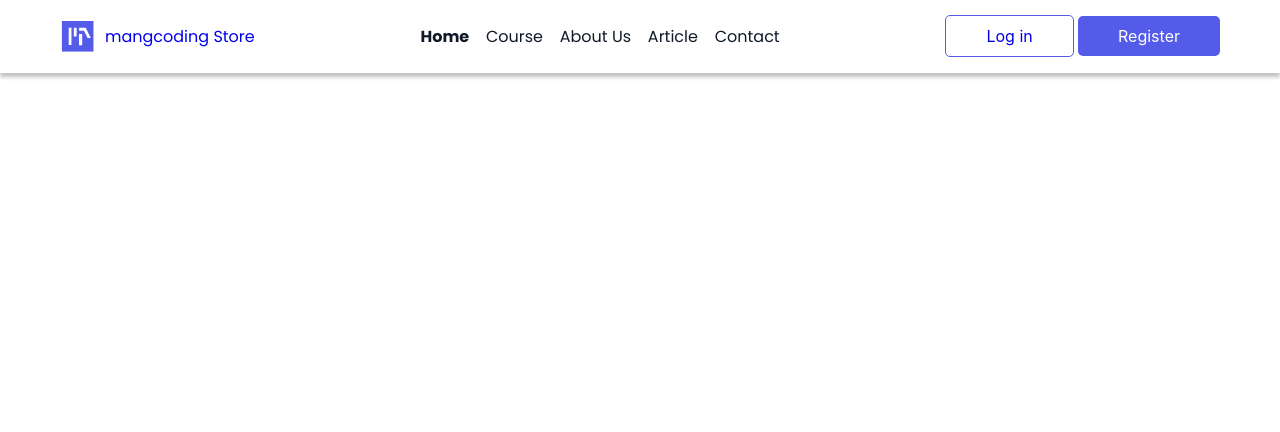
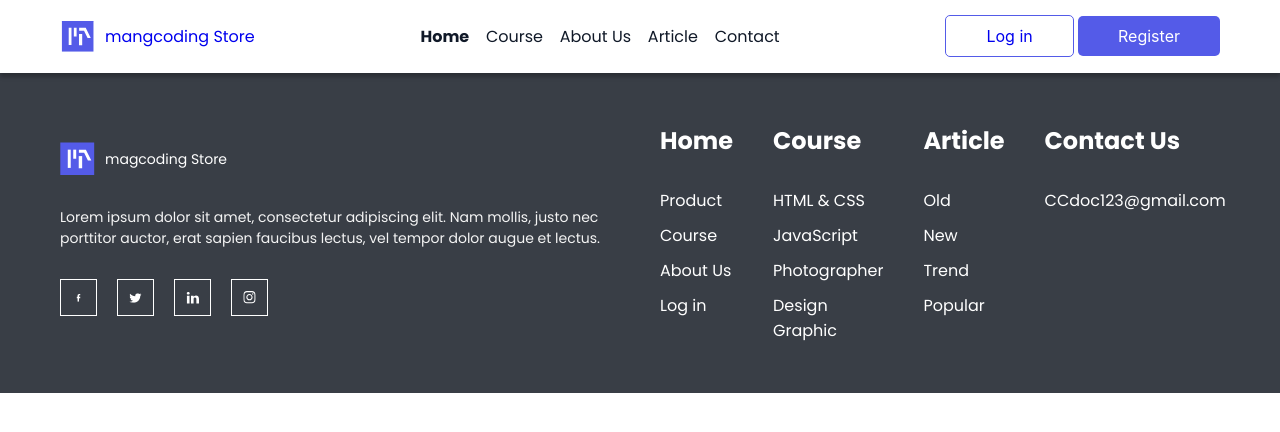
Before and after one commit to abedrajab95/Mangcoding-Store, a plain HTML site: page index.html in a window 1280 px wide. Shown: the top 432 px of the page. Drawn offline with Linux system fonts and the light colour scheme.

Commit message:
footer update

```diff
--- a/assets/css/main.css
+++ b/assets/css/main.css
@@ -38,3 +38,85 @@
     background-color: var(--mainColor);
     color: white;
 }
+
+.footer {
+    background-color: #393E46;
+    color: #fff;
+    padding: 50px 0;
+}
+
+.footer .row {
+    gap: 40px;
+}
+
+.footer a {
+    color: #fff;
+}
+
+.footer .footer-left-side,
+.footer .footer-right-side  {
+    width: calc( (100% - 40px) /2 );
+
+}
+
+.footer-left-side {
+    display: flex;
+    flex-direction: column;
+    gap: 30px;
+    flex-wrap: wrap;
+}
+
+.footer .footer-left-side .logo_footer {
+    display: flex;
+    flex-wrap: wrap;
+    gap: 10px;
+    align-items: center;
+
+}
+
+.footer .footer-left-side .logo_footer img {
+    width: 35px;
+}
+
+.footer .footer-left-side .logo_footer a {
+    font-size: 14px;
+}
+
+.footer .footer-left-side p {
+    color: #F4F4F4;
+    font-size: 14px;
+    font-weight: 200px;
+}
+
+.footer .footer-left-side .icons {
+    display: flex;
+    gap: 20px;
+    flex-wrap: wrap;
+}
+
+.footer .footer-left-side .icons img {
+    border: 1px solid #fff;
+    width: 15px;
+    height: 15px;
+    padding: 10px;
+    box-sizing: content-box;
+}
+
+.footer-right-side .row {
+    justify-content: space-evenly;
+    align-items: flex-start;
+}
+
+.footer-right-side .footer-items {
+    display: flex;
+    flex-direction: column;
+    flex-wrap: wrap;
+    gap: 30px;
+}
+
+.footer-right-side .footer-items li {
+    display: flex;
+    flex-direction: column;
+    flex-wrap: wrap;
+    gap: 10px;
+}
--- a/index.html
+++ b/index.html
@@ -33,5 +33,97 @@
         </div>
       </div>
     </header>
+
+    <footer class="footer">
+      <div class="container">
+        <div class="row">
+          <div class="footer-left-side">
+            <div class="logo_footer">
+              <img src="./assets/image/Logo_footer.svg" alt="footer logo" />
+              <a href="#">magcoding Store</a>
+            </div>
+            <p>
+              Lorem ipsum dolor sit amet, consectetur adipiscing elit. Nam
+              mollis, justo nec porttitor auctor, erat sapien faucibus lectus,
+              vel tempor dolor augue et lectus.
+            </p>
+
+            <div class="icons">
+              <a href="#"
+                ><img
+                  src="./assets/image/icons/facebook.svg"
+                  alt="facebook logo"
+              /></a>
+              <a href="#"
+                ><img src="./assets/image/icons/Twitter.svg" alt="Twitter logo"
+              /></a>
+              <a href="#"
+                ><img
+                  src="./assets/image/icons/linkedin.svg"
+                  alt="linkedin logo"
+              /></a>
+              <a href="#"
+                ><img
+                  src="./assets/image/icons/instagram.svg"
+                  alt="instagram logo"
+              /></a>
+            </div>
+          </div>
+          <div class="footer-right-side">
+            <div class="row">
+              <div class="footer-items">
+                <h2>Home</h2>
+                <nav>
+                  <ul>
+                    <li>
+                      <a href="#">Product</a>
+                      <a href="#">Course</a>
+                      <a href="#">About Us</a>
+                      <a href="#">Log in</a>
+                    </li>
+                  </ul>
+                </nav>
+              </div>
+              <div class="footer-items">
+                <h2>Course</h2>
+                <nav>
+                  <ul>
+                    <li>
+                      <a href="#">HTML & CSS</a>
+                      <a href="#">JavaScript</a>
+                      <a href="#">Photographer</a>
+                      <a href="#">Design Graphic</a>
+                    </li>
+                  </ul>
+                </nav>
+              </div>
+              <div class="footer-items">
+                <h2>Article</h2>
+                <nav>
+                  <ul>
+                    <li>
+                      <a href="#">Old</a>
+                      <a href="#">New</a>
+                      <a href="#">Trend</a>
+                      <a href="#">Popular</a>
+                    </li>
+                  </ul>
+                </nav>
+              </div>
+              <div class="footer-items">
+                <h2>Contact Us</h2>
+                <nav>
+                  <ul>
+                    <li>
+                      <a href="#">CCdoc123@gmail.com</a>
+                    </li>
+                  </ul>
+                </nav>
+              </div>
+            </div>
+          </div>
+        </div>
+      </div>
+    </footer>
   </body>
 </html>
```
Also changed, not shown: assets/image/Logo_footer.svg (added), assets/image/icons/Twitter.svg (added), assets/image/icons/facebook.svg (added), assets/image/icons/instagram.svg (added), assets/image/icons/linkedin.svg (added). Lines whose indentation alone changed are shown as unchanged.
